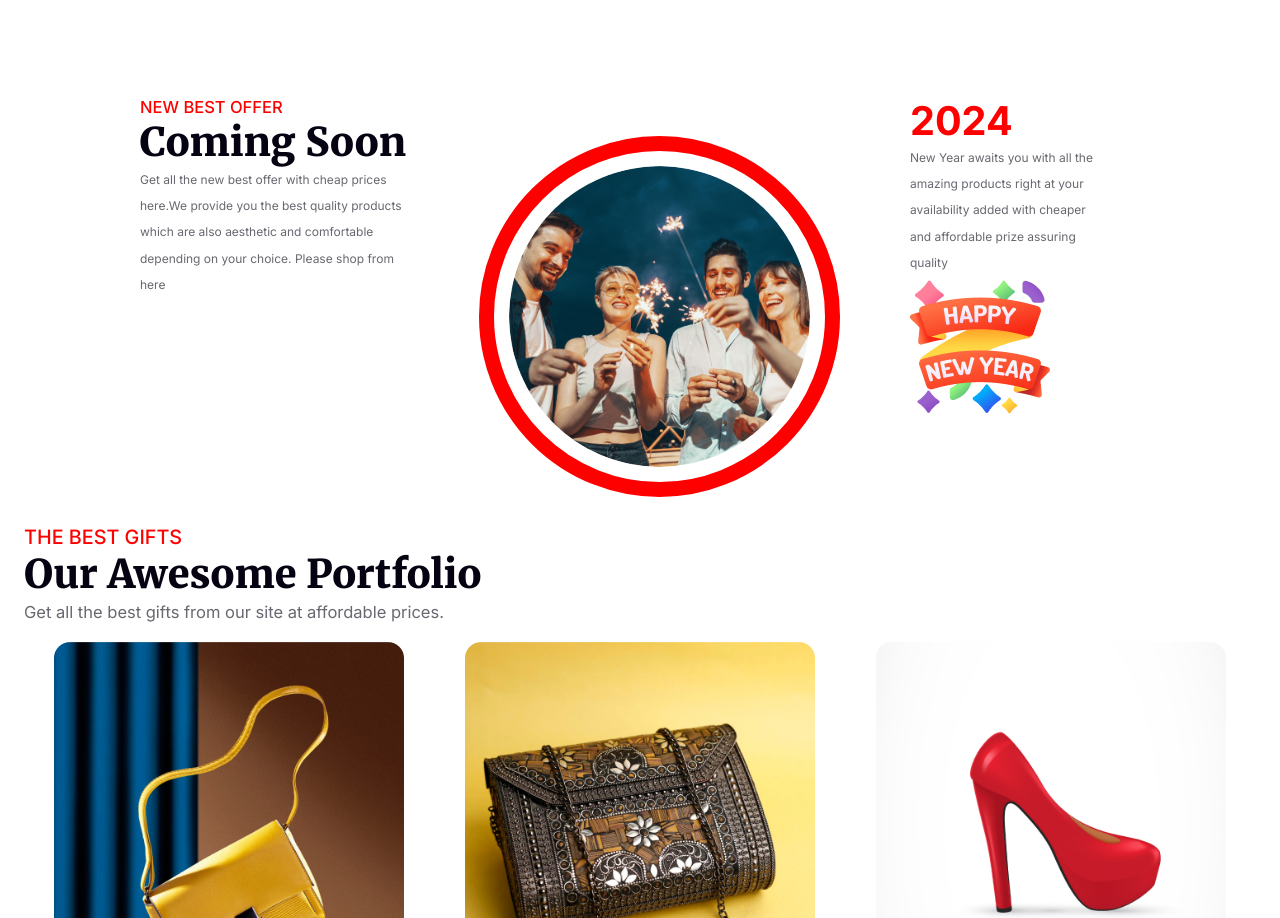
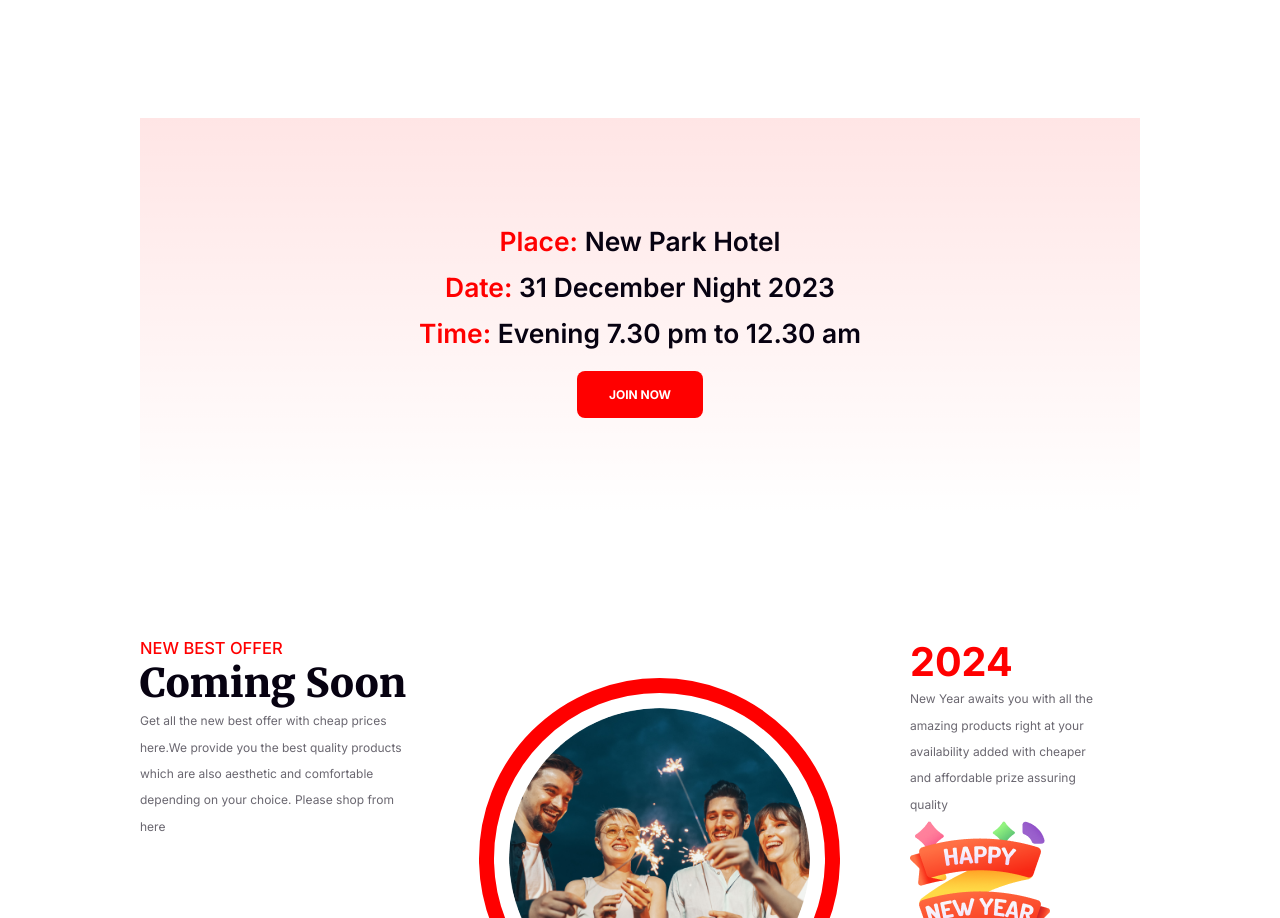
Before and after one commit to zaman-atif/B9A1-New-Year-New-Mission, a plain HTML site: page index.html in a window 1280 px wide. Shown: the part 1931-2849 px from the top of the page. Drawn offline with Linux system fonts and the light colour scheme.

Commit message:
event info added

```diff
--- a/index.html
+++ b/index.html
@@ -51,6 +51,13 @@
             <div class="img-section">
                 <img src="resources/Group 70.png" alt="2024">
             </div>
+        </section>
+        <!-- Date Place Time  -->
+        <section class="event-info">
+            <h1><span class="red-text">Place: </span> New Park Hotel</h1>
+            <h1><span class="red-text">Date: </span> 31 December Night 2023</h1>
+            <h1><span class="red-text">Time: </span> Evening 7.30 pm to 12.30 am</h1>
+            <button>Join Now</button>
         </section>
         <!-- New Best Offer Section  -->
         <section class="offer-box">
--- a/styles/style.css
+++ b/styles/style.css
@@ -120,6 +120,50 @@
     text-transform: uppercase;
     background: none;
     margin-top: 39.6px;
+}
+
+/* Event info  */
+.event-info {
+    background: linear-gradient(180deg, rgba(255, 0, 0, 0.10) 0%, rgba(255, 0, 0, 0.00) 100%);
+    text-align: center;
+    padding: 100px;
+    margin: 120px 140px;
+}
+
+.event-info h1 {
+    color: #070211;
+    font-family: Inter;
+    font-size: 26.4px;
+    font-weight: 600;
+    line-height: 46.2px;
+}
+
+.event-info button {
+    display: inline-flex;
+    padding: 16px 32px;
+    justify-content: center;
+    align-items: center;
+    gap: 10px;
+    border-radius: 8px;
+    background: #F00;
+    border: 0;
+    color: #FFF;
+    text-align: center;
+    font-family: Inter;
+    font-size: 12px;
+    font-weight: 700;
+    text-transform: uppercase;
+    margin-top: 15px;
+}
+
+.red-text {
+    color: #F00;
+    text-align: center;
+    font-family: Inter;
+    font-size: 26.4px;
+    font-weight: 600;
+    line-height: 46.2px;
+    text-transform: capitalize;
 }
 
 /* New Best Offer Section  */
```
